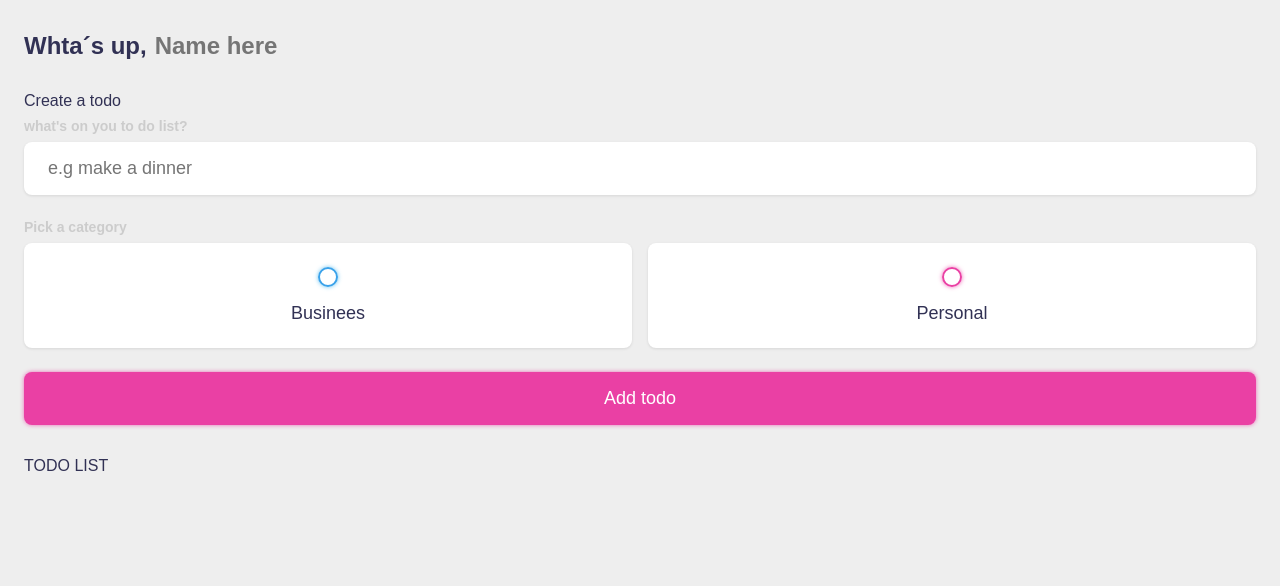
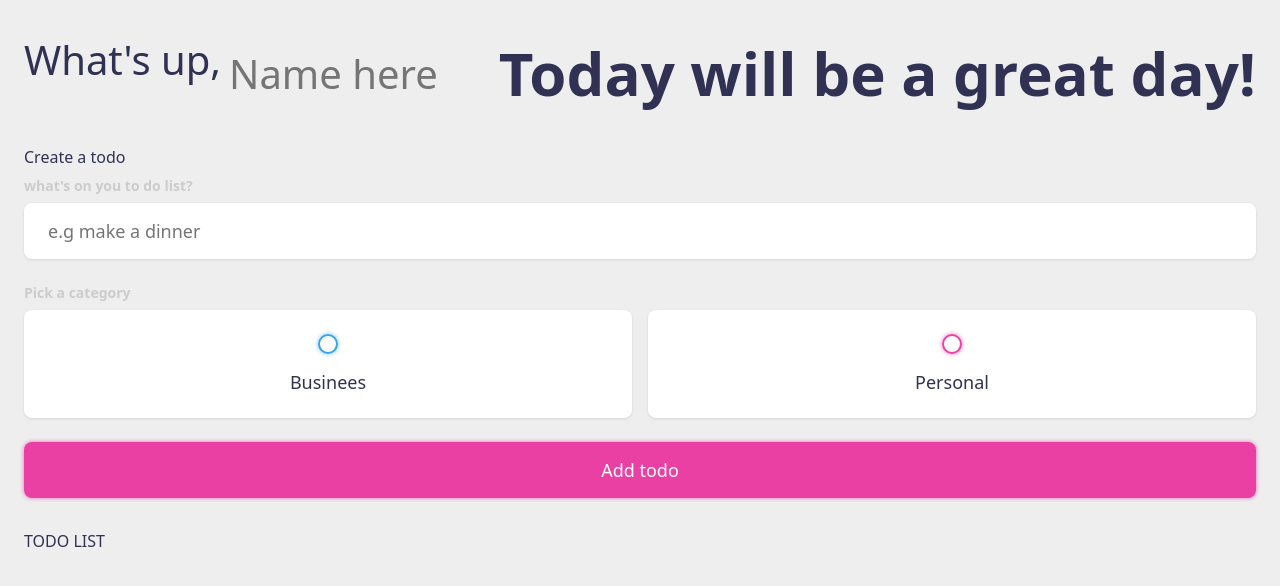
Before and after one commit to Albert0Luna/List-with-Local-Storage, a plain HTML site: page Local storage list/index.html in a window 1280 px wide. Drawn offline with Linux system fonts and the light colour scheme.

Commit message:
Adding a subtitle with in the index.html

```diff
--- a/Local storage list/index.html
+++ b/Local storage list/index.html
@@ -13,7 +13,8 @@
     <main class="app">
         <section class="greeting">
             <div class="title">
-                Whta´s up, <input type="text" id="name" placeholder="Name here" autocomplete="off">
+                What's up, <input type="text" id="name" placeholder="Name here" autocomplete="off">
+                <h2>Today will be a great day!</h2>
             </div>
         </section>
 
--- a/Local storage list/main.css
+++ b/Local storage list/main.css
@@ -9,17 +9,19 @@
 
   --shadow: 0 1px 3px rgba(0, 0, 0, 0.1);
   --business-glow: 0px 0px 4px rgba(58, 178, 238, 0.75);
-  --personal-glow: 0px 0px 4px rgba(234, 64, 164, 0.75);;
+  --personal-glow: 0px 0px 4px rgba(234, 64, 164, 0.75);
+  ;
 }
 
 * {
   margin: 0;
   padding: 0;
   box-sizing: border-box;
-  font-family: 'montserrat', sans-serif;
+  font-family: system-ui, -apple-system, BlinkMacSystemFont, 'Segoe UI', Roboto, Oxygen, Ubuntu, Cantarell, 'Open Sans', 'Helvetica Neue', sans-serif;
 }
 
-input:not([type="radio"]):not([type='checkbox']), button {
+input:not([type="radio"]):not([type='checkbox']),
+button {
   appearance: none;
   border: none;
   outline: none;
@@ -66,11 +68,11 @@ h4 {
 .greeting .title,
 .greeting .title input {
   color: var(--dark);
-  font-size: 1.5rem;
-  font-weight: 700;
+  font-size: 2.5rem;
+  font-weight: 400;
 }
 
-.create-todo input[type='text']{
+.create-todo input[type='text'] {
   display: block;
   width: 100%;
   font-size: 1.125rem;
@@ -139,13 +141,13 @@ input[type='checkbox'] {
   box-shadow: var(--personal-glow);
 }
 
-input:checked ~ .bubble::after {
+input:checked~.bubble::after {
   width: 10px;
   height: 10px;
   opacity: 1;
 }
 
-.create-todo .options label div{
+.create-todo .options label div {
   color: var(--dark);
   font-size: 1.125rem;
   margin-top: 1rem;
```
Also changed, not shown: package-lock.json (added).
